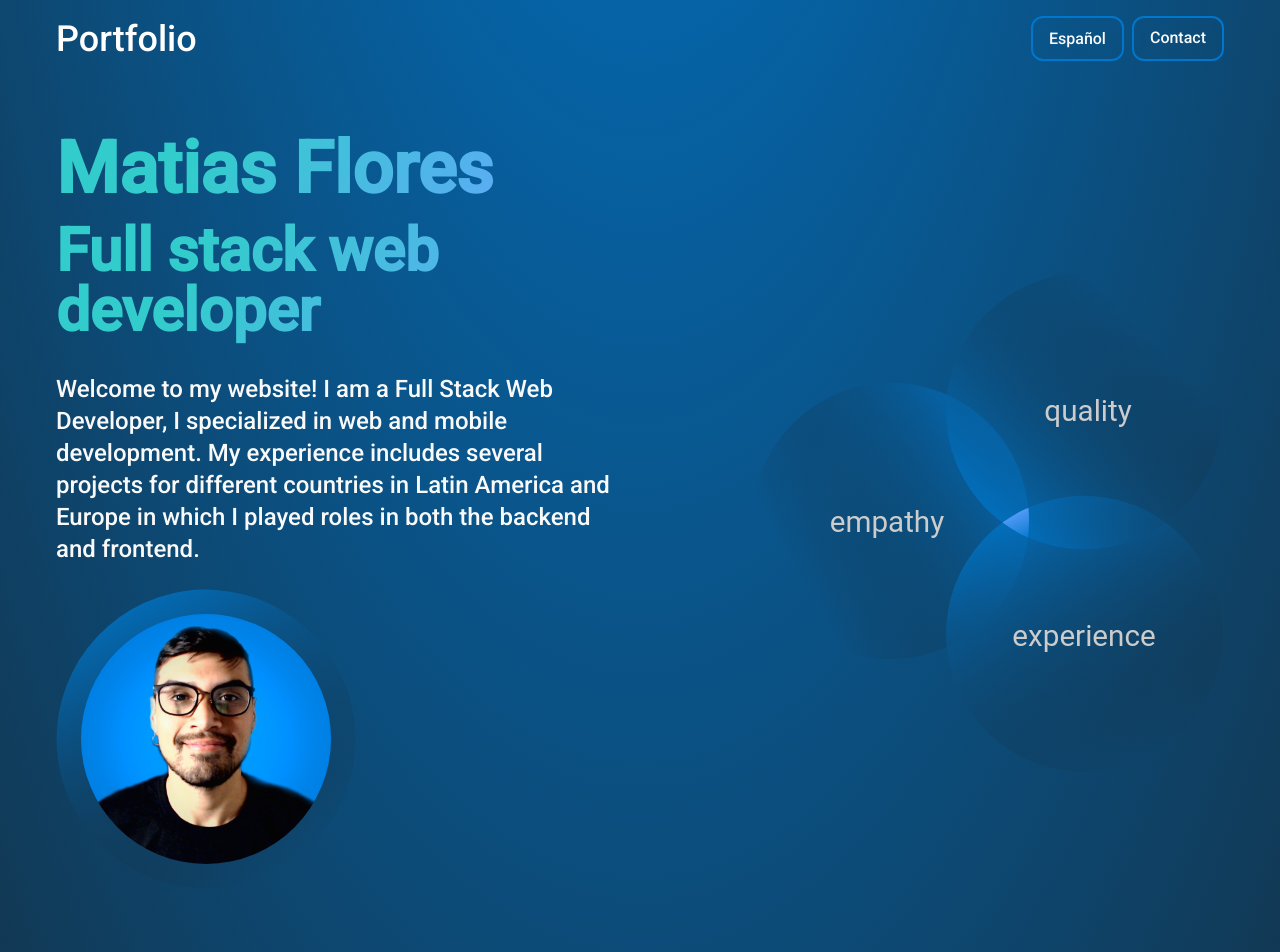
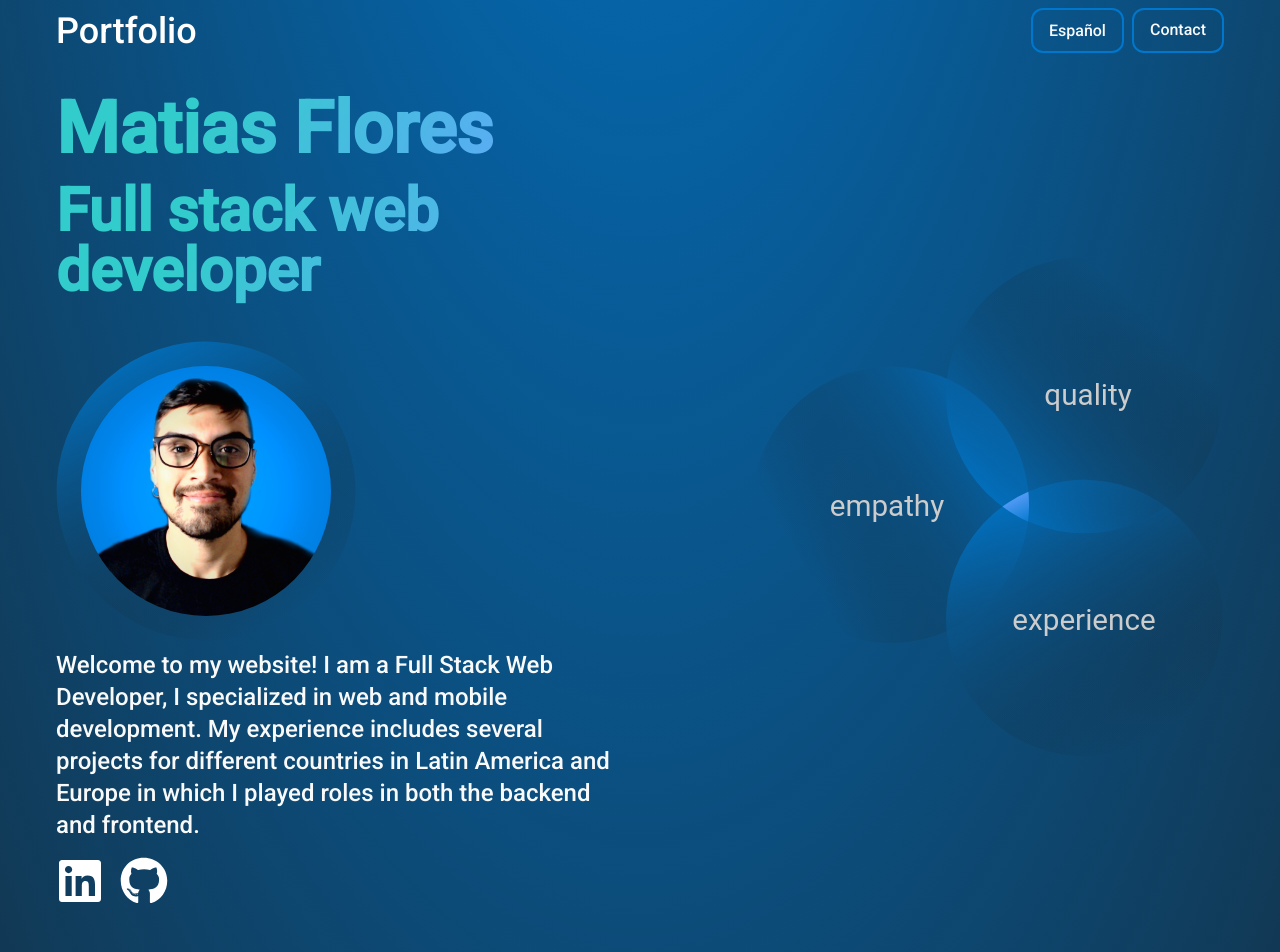
Before and after one commit to floresmatias0/matt, a Next.js app: page /en in a window 1280 px wide. Shown: the top 952 px of the page. Built offline with nearby package versions, Linux system fonts and the light colour scheme.

Commit message:
social network added

```diff
--- a/src/app/[locale]/page.tsx
+++ b/src/app/[locale]/page.tsx
@@ -14,7 +14,7 @@
   return (
     <main className="">
       <Header btnLegendTranslate={t('header.btn_translate')} btnLegendContact={t('header.btn_contact')}/>
-      <div className='px-8 md:px-14 md:my-8 flex flex-col gap-24'>
+      <div className='px-8 md:px-14 md:mb-8 md:mt-2 flex flex-col gap-24'>
         <Intro
           title={t("intro.section_1.title")}
           subtitle={t("intro.section_1.subtitle")}
--- a/src/components/Header/index.tsx
+++ b/src/components/Header/index.tsx
@@ -26,7 +26,7 @@
   }
 
   return (
-    <header className='flex items-center justify-between px-8 md:px-14 py-4'>
+    <header className='flex items-center justify-between px-8 md:px-14 py-2'>
       {/* <Image src='/Logo.svg' alt='Merliteam' width={200} height={100} className='w-64 md:w-64'/> */}
       <p className='text-4xl text-white'>Portfolio</p>
       <div className='button-container hidden md:flex'>
--- a/src/components/Intro/index.tsx
+++ b/src/components/Intro/index.tsx
@@ -1,6 +1,7 @@
 'use client'
 
 import Image from "next/image"
+import Link from "next/link"
 import { useEffect, useState } from "react"
 
 type Props = {
@@ -27,14 +28,26 @@
         <h4 className="pb-8 text-3xl md:text-3xl lg:text-5xl xl:text-6xl font-semibold text-clip text-transparent bg-clip-text bg-text-gradient-dark">
           {subtitle}
         </h4>
-        <p className="text-merli-white text-base md:text-xl lg:text-2xl">
-          {description}
-        </p>
-        <div className="relative w-[300px] my-6 mx-auto md:mx-0">
+        <div className="relative w-[300px] my-2 mx-auto md:mx-0">
           <Image src='/CircleSmall.svg' alt="circle-small" width={100} height={100} className="w-[300px]"/>
           <div className="absolute top-0 left-0 w-full h-full flex justify-center items-center ">
             <Image src='/profile.jpeg' alt="perfil-matias" width={250} height={250} className="rounded-full"/>
           </div>
+        </div>
+        <p className="text-merli-white text-base md:text-xl lg:text-2xl">
+          {description}
+        </p>
+        <div className="flex gap-4 items-center py-4">
+          <Link href="https://www.linkedin.com/in/matias-leandro-flores/" target="__blank">
+            <svg xmlns="http://www.w3.org/2000/svg" viewBox="0 0 448 512" className="w-12 h-12 fill-white">
+              <path d="M416 32H31.9C14.3 32 0 46.5 0 64.3v383.4C0 465.5 14.3 480 31.9 480H416c17.6 0 32-14.5 32-32.3V64.3c0-17.8-14.4-32.3-32-32.3zM135.4 416H69V202.2h66.5V416zm-33.2-243c-21.3 0-38.5-17.3-38.5-38.5S80.9 96 102.2 96c21.2 0 38.5 17.3 38.5 38.5 0 21.3-17.2 38.5-38.5 38.5zm282.1 243h-66.4V312c0-24.8-.5-56.7-34.5-56.7-34.6 0-39.9 27-39.9 54.9V416h-66.4V202.2h63.7v29.2h.9c8.9-16.8 30.6-34.5 62.9-34.5 67.2 0 79.7 44.3 79.7 101.9V416z"/>
+            </svg>
+          </Link>
+          <Link href="https://github.com/floresmatias0" target="__blank">
+            <svg xmlns="http://www.w3.org/2000/svg" viewBox="0 0 496 512" className="w-12 h-12 fill-white">
+              <path d="M165.9 397.4c0 2-2.3 3.6-5.2 3.6-3.3 .3-5.6-1.3-5.6-3.6 0-2 2.3-3.6 5.2-3.6 3-.3 5.6 1.3 5.6 3.6zm-31.1-4.5c-.7 2 1.3 4.3 4.3 4.9 2.6 1 5.6 0 6.2-2s-1.3-4.3-4.3-5.2c-2.6-.7-5.5 .3-6.2 2.3zm44.2-1.7c-2.9 .7-4.9 2.6-4.6 4.9 .3 2 2.9 3.3 5.9 2.6 2.9-.7 4.9-2.6 4.6-4.6-.3-1.9-3-3.2-5.9-2.9zM244.8 8C106.1 8 0 113.3 0 252c0 110.9 69.8 205.8 169.5 239.2 12.8 2.3 17.3-5.6 17.3-12.1 0-6.2-.3-40.4-.3-61.4 0 0-70 15-84.7-29.8 0 0-11.4-29.1-27.8-36.6 0 0-22.9-15.7 1.6-15.4 0 0 24.9 2 38.6 25.8 21.9 38.6 58.6 27.5 72.9 20.9 2.3-16 8.8-27.1 16-33.7-55.9-6.2-112.3-14.3-112.3-110.5 0-27.5 7.6-41.3 23.6-58.9-2.6-6.5-11.1-33.3 2.6-67.9 20.9-6.5 69 27 69 27 20-5.6 41.5-8.5 62.8-8.5s42.8 2.9 62.8 8.5c0 0 48.1-33.6 69-27 13.7 34.7 5.2 61.4 2.6 67.9 16 17.7 25.8 31.5 25.8 58.9 0 96.5-58.9 104.2-114.8 110.5 9.2 7.9 17 22.9 17 46.4 0 33.7-.3 75.4-.3 83.6 0 6.5 4.6 14.4 17.3 12.1C428.2 457.8 496 362.9 496 252 496 113.3 383.5 8 244.8 8zM97.2 352.9c-1.3 1-1 3.3 .7 5.2 1.6 1.6 3.9 2.3 5.2 1 1.3-1 1-3.3-.7-5.2-1.6-1.6-3.9-2.3-5.2-1zm-10.8-8.1c-.7 1.3 .3 2.9 2.3 3.9 1.6 1 3.6 .7 4.3-.7 .7-1.3-.3-2.9-2.3-3.9-2-.6-3.6-.3-4.3 .7zm32.4 35.6c-1.6 1.3-1 4.3 1.3 6.2 2.3 2.3 5.2 2.6 6.5 1 1.3-1.3 .7-4.3-1.3-6.2-2.2-2.3-5.2-2.6-6.5-1zm-11.4-14.7c-1.6 1-1.6 3.6 0 5.9 1.6 2.3 4.3 3.3 5.6 2.3 1.6-1.3 1.6-3.9 0-6.2-1.4-2.3-4-3.3-5.6-2z"/>
+            </svg>
+          </Link>
         </div>
       </div>
       <Image src={lang === "en" ? '/CircleGroup2.svg' :'/CircleGroup.svg'} alt="circle-qualities" width={100} height={100} className="w-full md:w-5/12"/>
```
